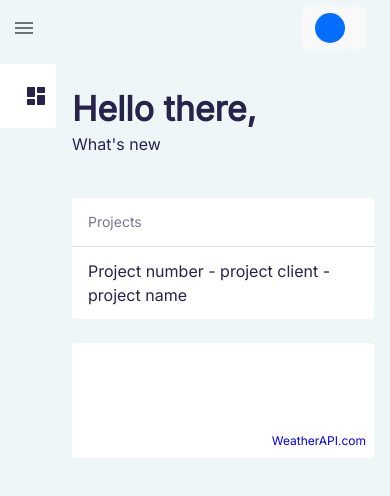
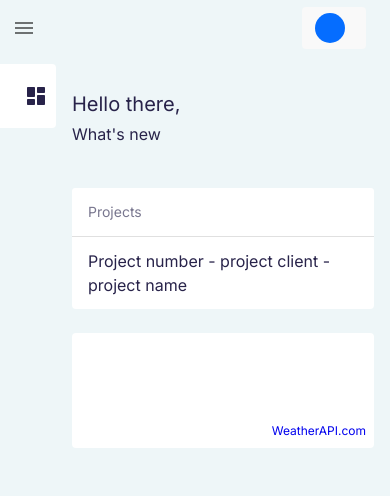
Before and after one commit to Kartanovicius/sermo-projects, a React (Create React App) app: page / in a window 390 px wide. Shown: the top 496 px of the page. Built offline with nearby package versions, Linux system fonts and the light colour scheme; no server answers; the database is empty; sample sign-in values are in the browser's storage.

Commit message:
Responsive typography

```diff
--- a/src/pages/Dashboard.tsx
+++ b/src/pages/Dashboard.tsx
@@ -14,7 +14,7 @@ function DashboardContent() {
 
   return (
     <Container maxWidth="lg" sx={{ mt: 4, mb: 4 }}>
-      <Typography variant='h4' fontWeight={ 'bold' }>
+      <Typography fontWeight={ 'bold' } sx={{ typography: { sm: 'h4', xs: 'h6' } }}>
         Hello there, {email}
       </Typography>
       <Typography variant='subtitle1' sx={{ mb: 5}}>
```
